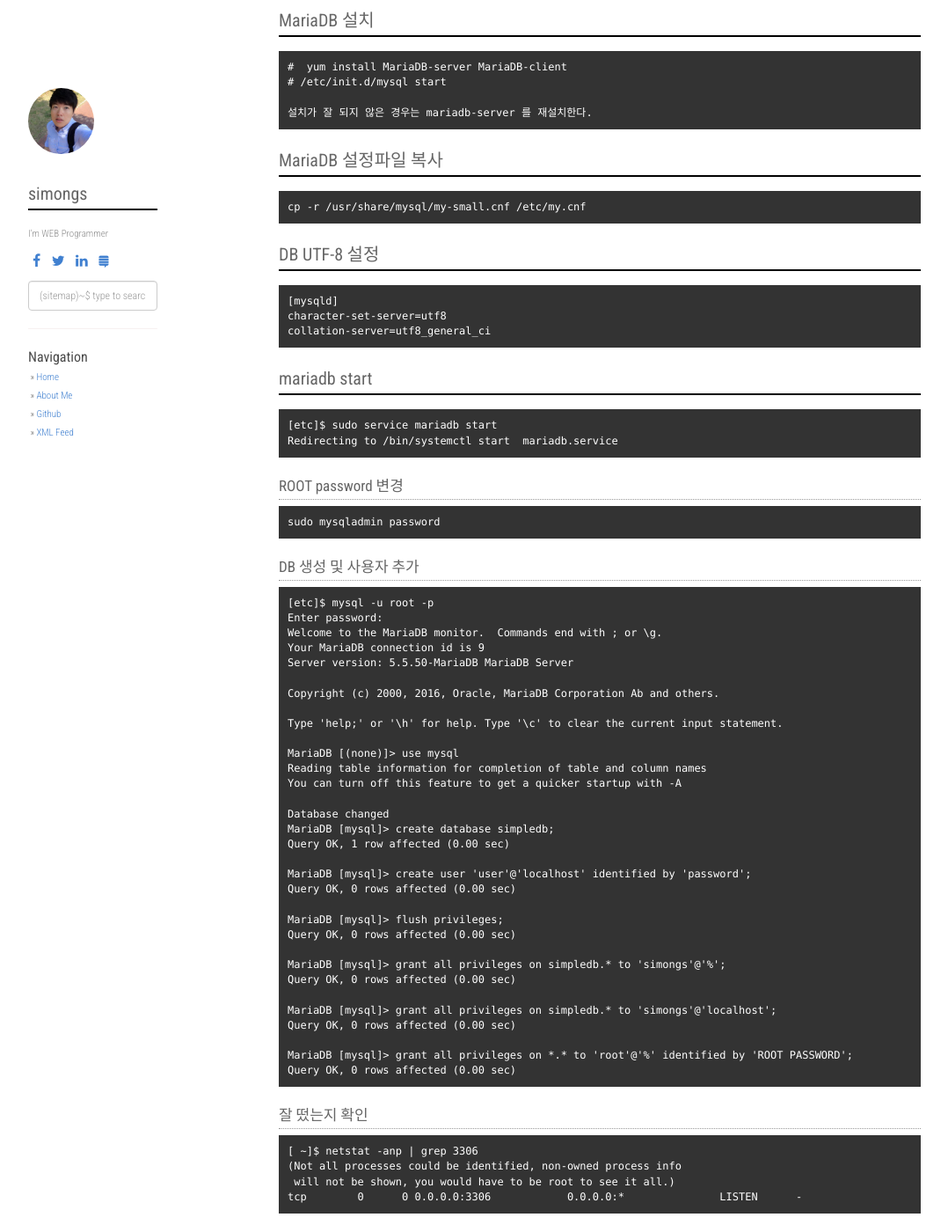
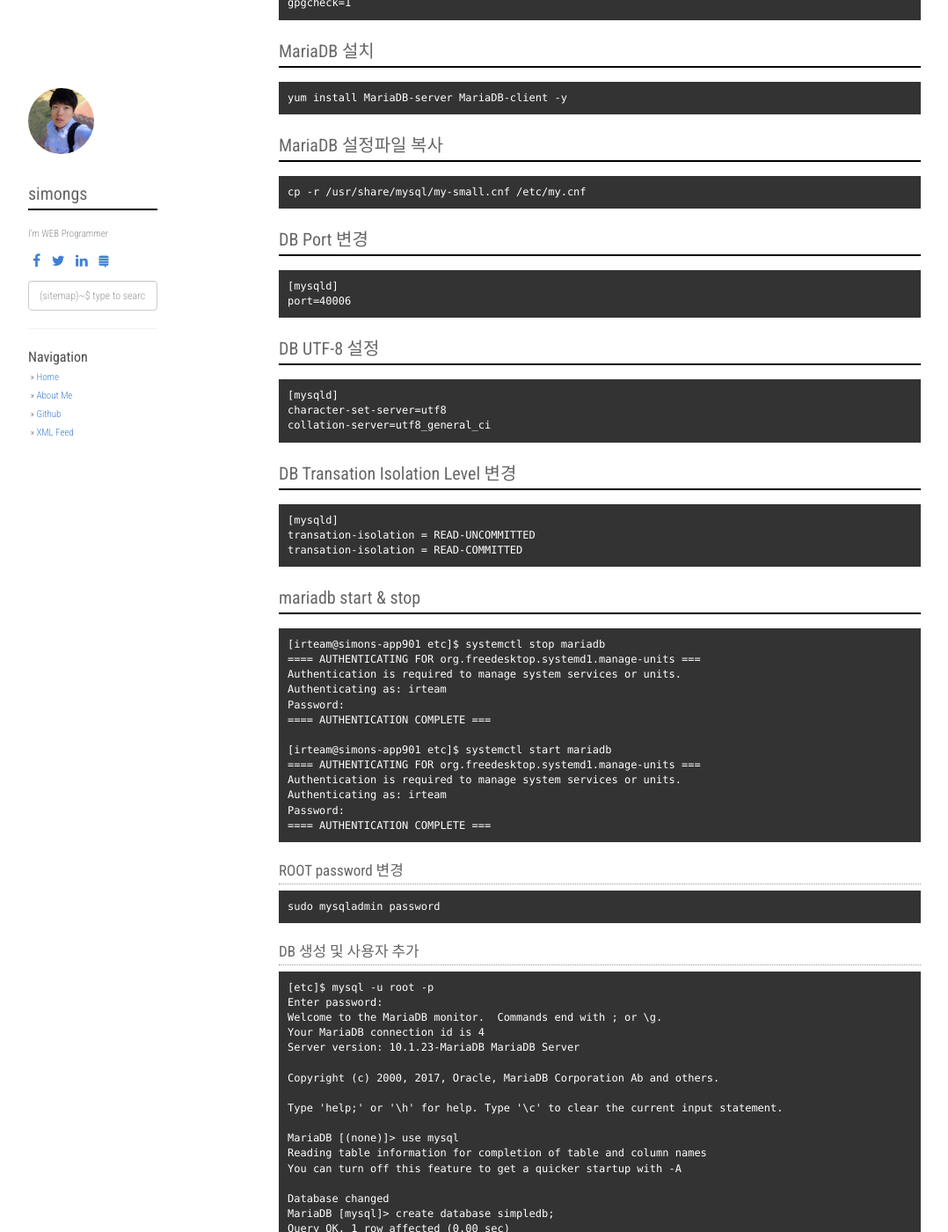
Before and after one commit to simongs/simongs.github.io, a Jekyll site: the page built from _posts/2016-09-28-[DB] MariaDB_Setup.markdown, in a window 1280 px wide and 1400 px high, scrolled down 546 px. Shown: the whole window at 88% size, without its empty margins (53-1131 px from the left). Built offline with Jekyll 4.4.1, drawn with Linux system fonts in a browser that asks for light colours; nearby versions of some CDN libraries; comment, search, counter and statistics services are not loaded; some of the changed text lies outside the part shown.

Commit message:
DB 내용 변경 커밋

```diff
--- a/_posts/2016-09-28-[DB] MariaDB_Setup.markdown
+++ b/_posts/2016-09-28-[DB] MariaDB_Setup.markdown
@@ -1,6 +1,6 @@
 ---
 layout: post
-title: "[DB] MariaDB 설치하기"
+title: "[DB] MariaDB (MySQL) 설치하기 - CentOS 7.3, MariaDB 10.1.XX"
 date:   2016-09-28 17:45:49 +0900
 categories: database
 ---
@@ -8,35 +8,41 @@ categories: database
 ## Version Info
 ~~~
 [mysql]$ cat /etc/redhat-release
-CentOS Linux release 7.2.1511 (Core)
+entOS Linux release 7.3.1611 (Core)
 
 [mysql]$ mysql -V
-mysql  Ver 15.1 Distrib 5.5.50-MariaDB, for Linux (x86_64) using readline 5.1
+mysql  Ver 15.1 Distrib 10.1.23-MariaDB, for Linux (x86_64) using readline 5.1
 ~~~
 
 ## yum repository 설정
 
 ### 설치 FLOW
 ~~~
-vi /etc/yum.repos.d/MariaDB.repo
+vi /etc/yum.repos.d/CentOS-MariaDB.repo
+ MariaDB 10.1 CentOS repository list - created 2017-05-02 14:41 UTC
+# http://downloads.mariadb.org/mariadb/repositories/
 [mariadb]
 name = MariaDB
-baseurl = http://yum.mariadb.org/5.5/centos6-amd64
+baseurl = http://yum.mariadb.org/10.1/centos7-amd64
 gpgkey=https://yum.mariadb.org/RPM-GPG-KEY-MariaDB
 gpgcheck=1
 ~~~
 
 ## MariaDB 설치
+
 ~~~
-#  yum install MariaDB-server MariaDB-client
-# /etc/init.d/mysql start
-
-설치가 잘 되지 않은 경우는 mariadb-server 를 재설치한다.
+yum install MariaDB-server MariaDB-client -y
 ~~~
 
 ## MariaDB 설정파일 복사
 ~~~
 cp -r /usr/share/mysql/my-small.cnf /etc/my.cnf
+~~~
+
+## DB Port 변경
+~~~
+[mysqld]
+port=40006
 ~~~
 
 ## DB UTF-8 설정
@@ -46,10 +52,28 @@ character-set-server=utf8
 collation-server=utf8_general_ci
 ~~~
 
-## mariadb start
+## DB Transation Isolation Level 변경
 ~~~
-[etc]$ sudo service mariadb start
-Redirecting to /bin/systemctl start  mariadb.service
+[mysqld]
+transation-isolation = READ-UNCOMMITTED
+transation-isolation = READ-COMMITTED
+~~~
+
+## mariadb start & stop
+~~~
+[irteam@simons-app901 etc]$ systemctl stop mariadb
+==== AUTHENTICATING FOR org.freedesktop.systemd1.manage-units ===
+Authentication is required to manage system services or units.
+Authenticating as: irteam
+Password:
+==== AUTHENTICATION COMPLETE ===
+
+[irteam@simons-app901 etc]$ systemctl start mariadb
+==== AUTHENTICATING FOR org.freedesktop.systemd1.manage-units ===
+Authentication is required to manage system services or units.
+Authenticating as: irteam
+Password:
+==== AUTHENTICATION COMPLETE ===
 ~~~
 
 ### ROOT password 변경
@@ -62,10 +86,10 @@ sudo mysqladmin password
 [etc]$ mysql -u root -p
 Enter password:
 Welcome to the MariaDB monitor.  Commands end with ; or \g.
-Your MariaDB connection id is 9
-Server version: 5.5.50-MariaDB MariaDB Server
+Your MariaDB connection id is 4
+Server version: 10.1.23-MariaDB MariaDB Server
 
-Copyright (c) 2000, 2016, Oracle, MariaDB Corporation Ab and others.
+Copyright (c) 2000, 2017, Oracle, MariaDB Corporation Ab and others.
 
 Type 'help;' or '\h' for help. Type '\c' to clear the current input statement.
 
@@ -110,3 +137,4 @@ tcp        0      0 0.0.0.0:3306            0.0.0.0:*               LISTEN
 
 - https://ko.wikipedia.org/wiki/MariaDB (위키)
 - http://firstboos.tistory.com/entry/CentOS-7-에서-mariadb-설치
+- [How to Install and Secure MariaDB 10 in CentOS 7](https://www.tecmint.com/install-mariadb-in-centos-7/)
```
Also changed, not shown: other parts of _posts/2016-09-28-[DB] MariaDB_Setup.markdown (+4 -1 lines).
